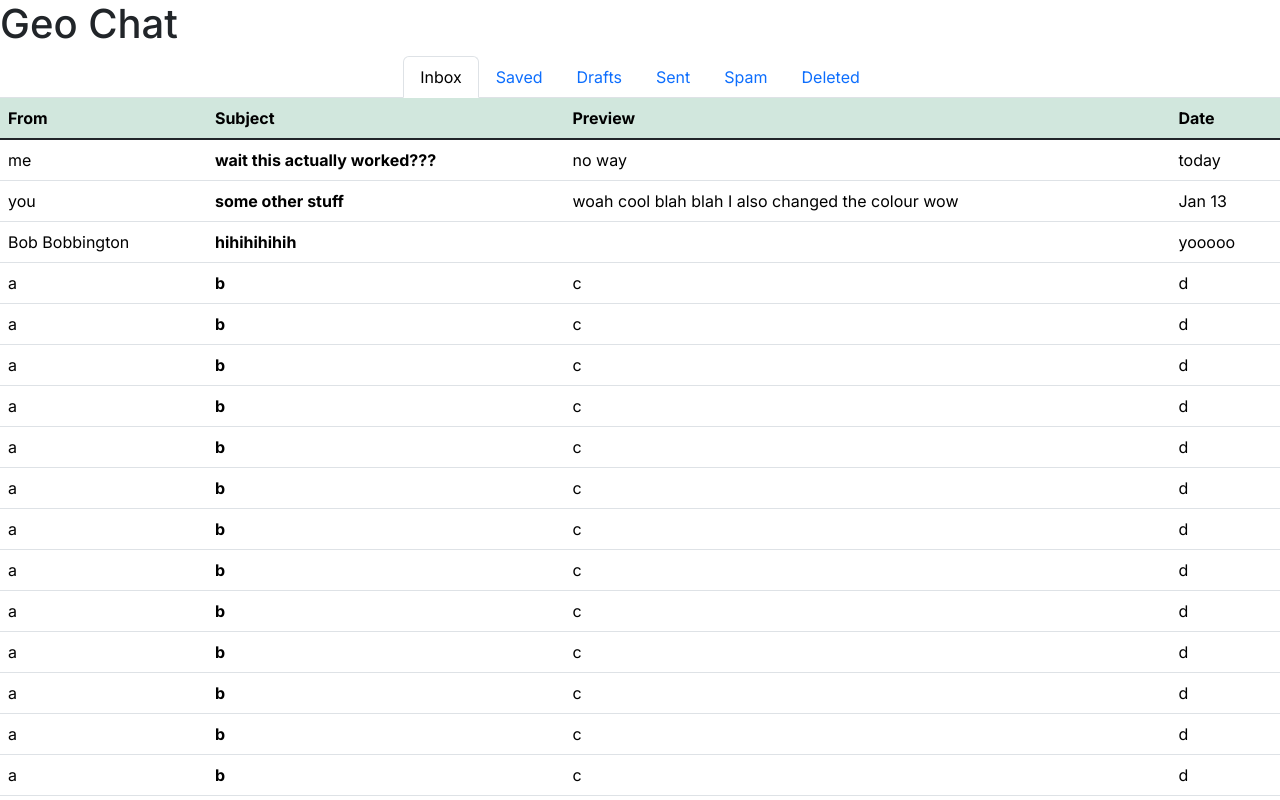
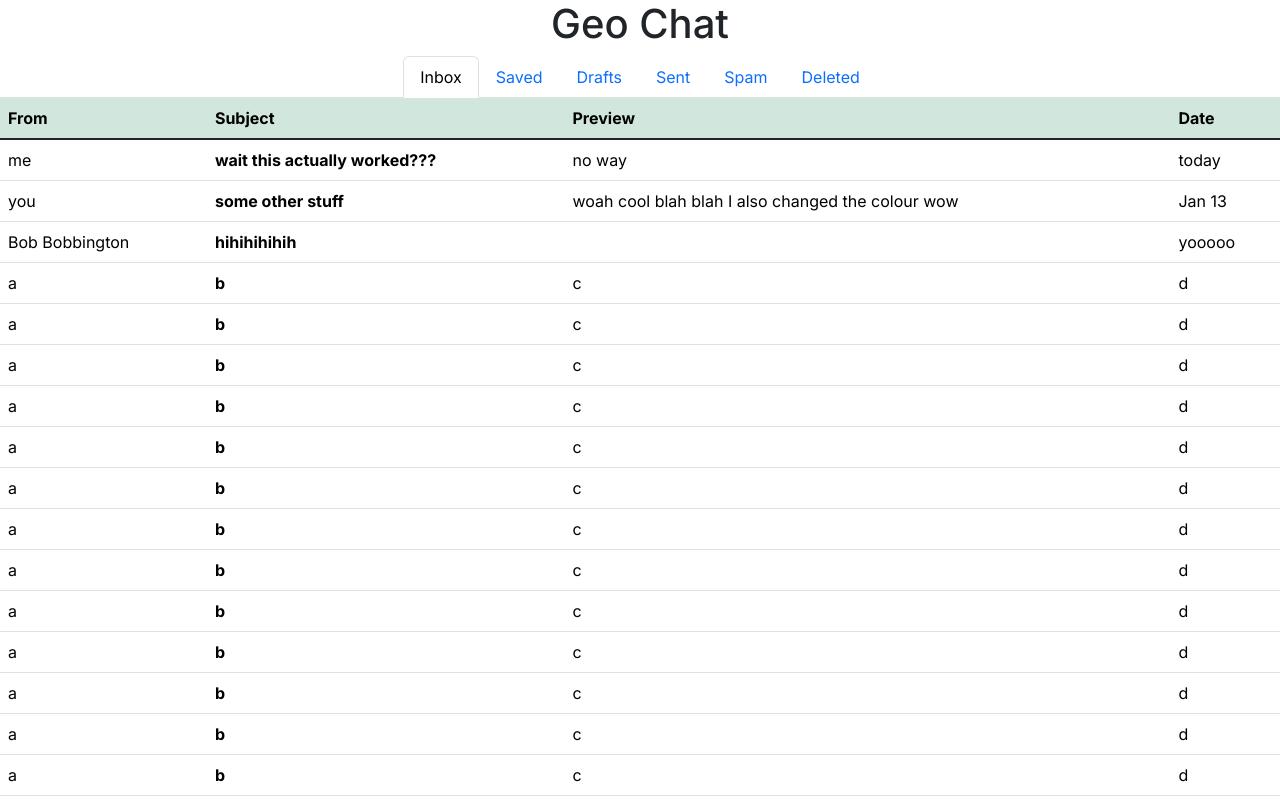
Before and after one commit to jqlliu/project-d, a Next.js app: page / in a window 1280 px wide. Shown: the top 800 px of the page. Built offline with nearby package versions, Linux system fonts and the light colour scheme.

Commit message:
Centered text, renamed file

```diff
--- a/app/page.tsx
+++ b/app/page.tsx
@@ -9,7 +9,7 @@ import { useState } from 'react';
 export default function Home() {
   return (
   <div>
-      <h1>Geo Chat</h1>
+      <h1 className = "text-center">Geo Chat</h1>
       <div>
         <ul className="nav nav-tabs justify-content-center">
           <li className="nav-item">
```
Also changed, not shown: app/api/handle.tsx (renamed from app/api/rest.tsx).
